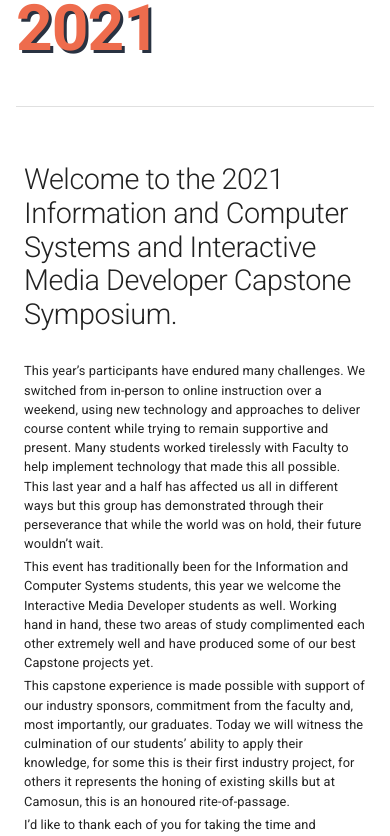
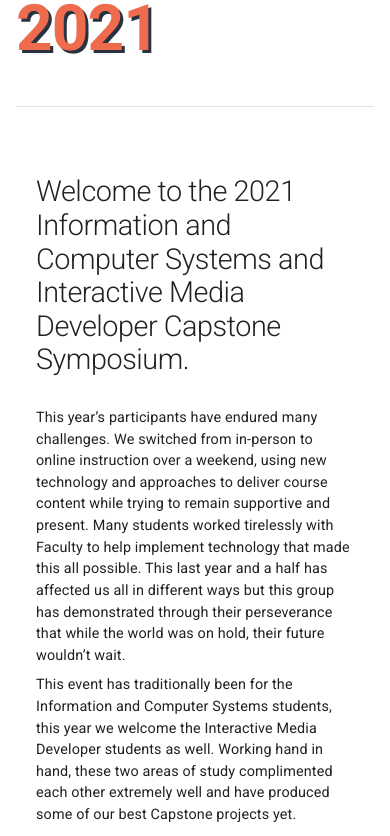
Before and after one commit to Camo-Techy-Capstone/cs-capstone-website, a React (Create React App) app in the folder 2021-AUG/: page / in a window 390 px wide. Shown: the part 680-1516 px from the top of the page. Built offline with nearby package versions, Linux system fonts and the light colour scheme.

Commit message:
fix landing responsiveness

```diff
--- a/2021-AUG/src/CapstoneWelcome.tsx
+++ b/2021-AUG/src/CapstoneWelcome.tsx
@@ -4,7 +4,8 @@ import { styled } from '@material-ui/core/styles'
 import theme from './theme';
 
 const Logo = styled('img')({
-  width: `280px`,
+  maxWidth: `280px`,
+  width: `100%`,
   height: `auto`,
 });
 
@@ -28,9 +29,9 @@ const GreetingTitle = styled(Typography)({
 });
 
 const GreetingBody = styled(Typography)({
-  marginTop: `4px`,
-  marginBottom: `4px`,
-  fontSize: `0.8rem`,
+  marginTop: `8px`,
+  marginBottom: `8px`,
+  fontSize: `0.9rem`,
 });
 
 const Signature = styled(Typography)({
@@ -54,10 +55,12 @@ const CapstoneWelcome = () => {
   return (
     <Box mb={8}>
       <Grid container spacing={1} alignItems="center" direction="row">
-        <Grid item sm={3}>
-          <Logo src="/cosc/2021/images/cs-imd_symp21_logo.png"/>
+        <Grid item sm={6} md={3}>
+          <Logo
+            src="/cosc/2021/images/cs-imd_symp21_logo.png"
+            />
         </Grid>
-        <Grid item sm={8}>
+        <Grid item sm>
           <StyledTitle variant="h1">
             Computer Science Capstone Symposium 2021
           </StyledTitle>
@@ -66,7 +69,8 @@ const CapstoneWelcome = () => {
       <Box my={5}>
         <Divider/>
       </Box>
-      <Grid container spacing={3}>
+      <Grid container spacing={3} justify="center">
+        <Grid item md={8}>
           <GreetingWrapper>
             {greetingFromSaryta.map((paragraph, index) => {
               if (index === 0) {
@@ -78,6 +82,7 @@ const CapstoneWelcome = () => {
             <Signature variant="body2">- Saryta Schaerer, Chair of Computer Science Department</Signature>
           </GreetingWrapper>
         </Grid>
+      </Grid>
       <Box my={5}><Divider/></Box>
     </Box>
   );
```
Lines whose indentation alone changed are shown as unchanged.
